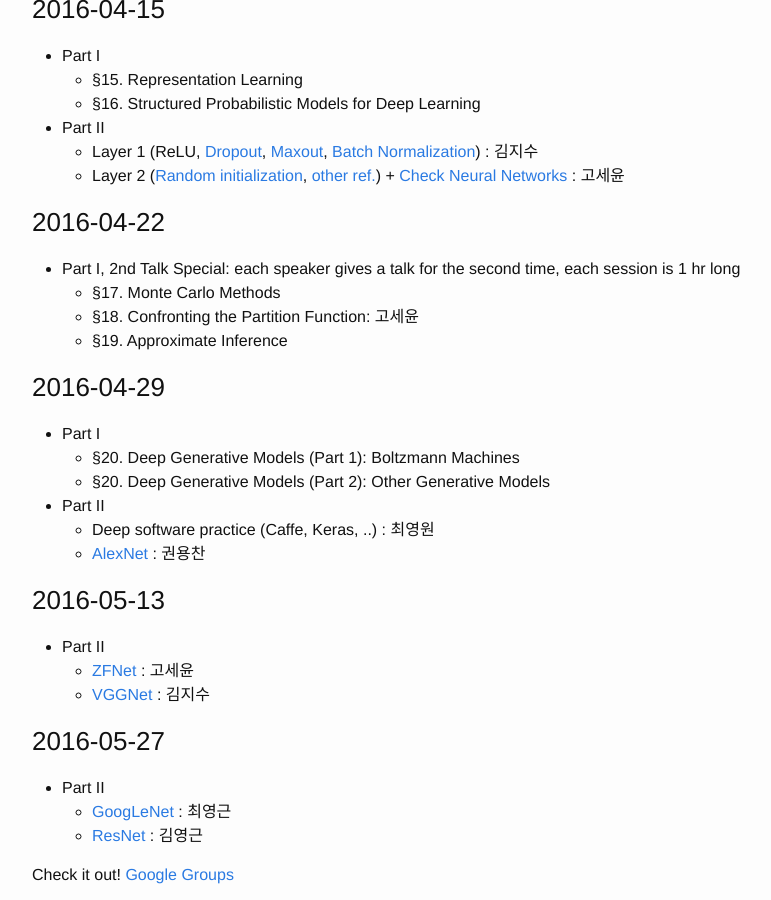
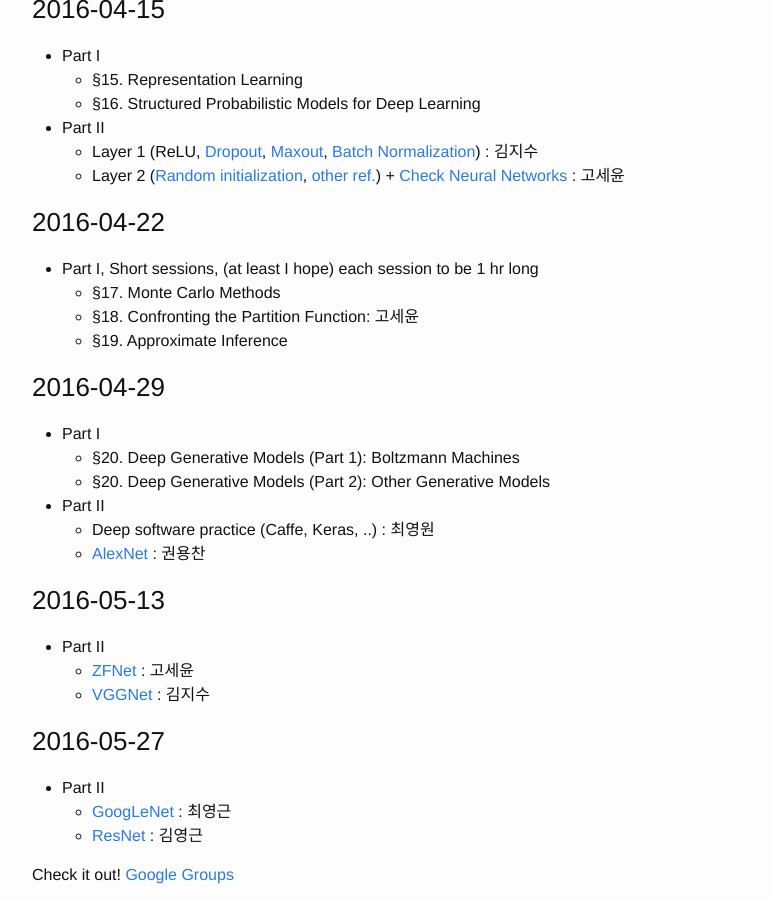
Before and after one commit to snu-stat/dl-seminar, a Jekyll site: the page built from _posts/2016-03-16-schedule.md, in a window 1280 px wide and 900 px high, scrolled down 1441 px. Shown: the whole window, without its empty margins (238-1009 px from the left). Built offline with Jekyll 4.4.1, drawn with Linux system fonts in a browser that asks for light colours.

Commit message:
Update 2016-03-16-schedule.md

```diff
--- a/_posts/2016-03-16-schedule.md
+++ b/_posts/2016-03-16-schedule.md
@@ -58,7 +58,7 @@ categories: schedule
     - Layer 2 ([Random initialization](http://jmlr.org/proceedings/papers/v9/glorot10a/glorot10a.pdf), [other ref.](http://arxiv.org/abs/1502.01852)) + [Check Neural Networks](https://github.com/cs231n/cs231n.github.io/blob/master/neural-networks-3.md#baby) : 고세윤
 
 ### 2016-04-22
-* Part I, 2nd Talk Special: each speaker gives a talk for the second time, each session is 1 hr long
+* Part I, Short sessions, (at least I hope) each session to be 1 hr long
     * §17. Monte Carlo Methods
     * §18. Confronting the Partition Function: 고세윤
     * §19. Approximate Inference
```
